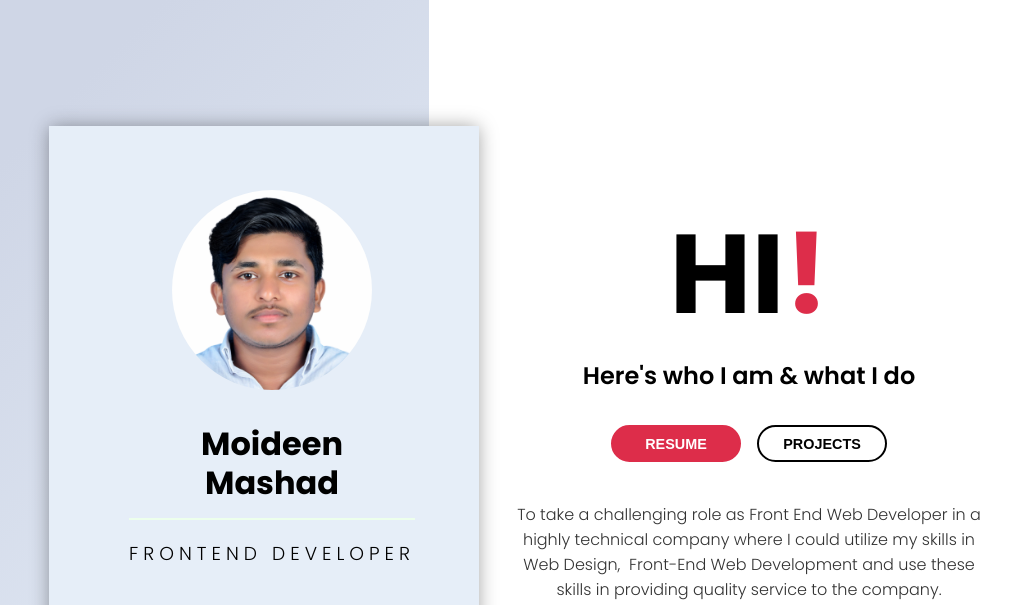
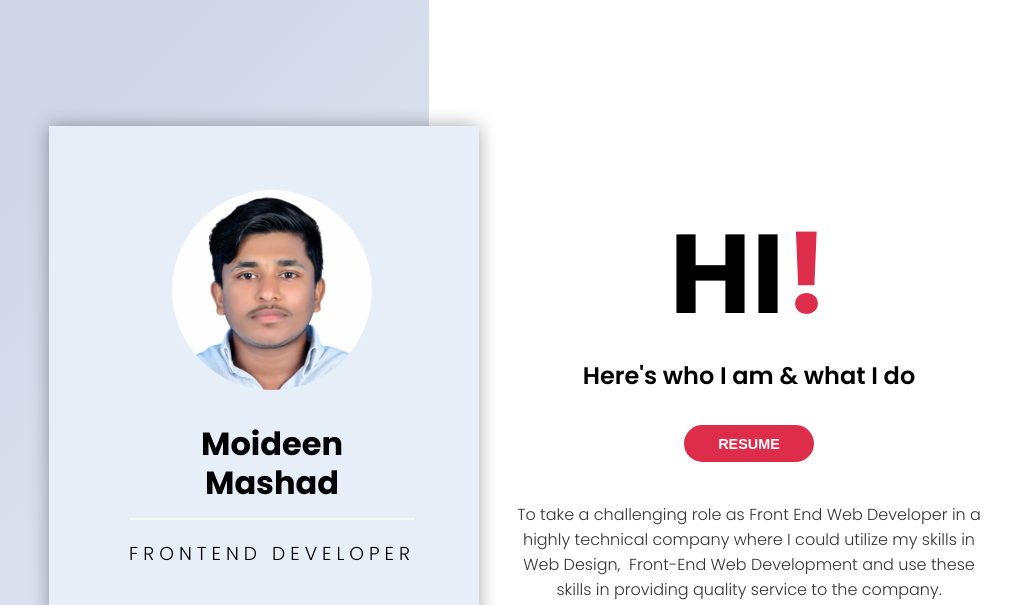
Before and after one commit to moideeenmashad/my-profile, a plain HTML site: page index.html in a window 1280 px wide. Shown: the top 605 px of the page, without its empty margins (211-1222 px from the left). Drawn offline with nearby package versions, Linux system fonts and the light colour scheme.

Commit message:
removed project button

```diff
--- a/index.html
+++ b/index.html
@@ -59,7 +59,6 @@
         <h2>Here's who I am & what I do</h2>
         <div class="about-btns">
           <button type="button" class="btn btn-pink">resume</button>
-          <button type="button" class="btn btn-white">projects</button>
         </div>
 
         <div class="about-para">
```
